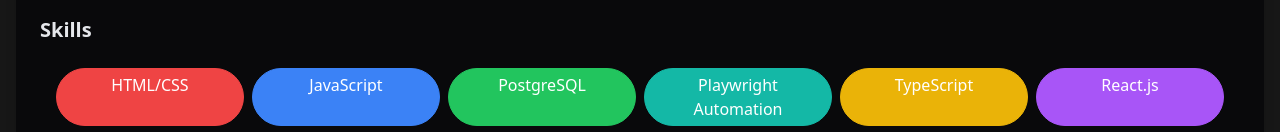
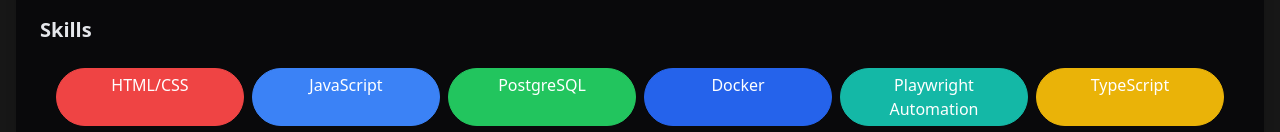
Before and after one commit to SethMarina77/Personal-Portfolio-Ongoing, a React (Vite) app in the folder my-portfolio/: page / in a window 1280 px wide. Shown: the part 817-949 px from the top of the page. Built offline with nearby package versions, Linux system fonts and the light colour scheme.

Commit message:
Update Home.jsx

```diff
--- a/my-portfolio/src/Pages/Home.jsx
+++ b/my-portfolio/src/Pages/Home.jsx
@@ -70,6 +70,9 @@
               </li>
               <li class="border rounded-full px-3 py-1 text-center text-white bg-green-500 border-green-500">
                 PostgreSQL
+              </li>
+              <li class="border rounded-full px-3 py-1 text-center text-white bg-blue-600 border-blue-600">
+                Docker
               </li>
               <li class="border rounded-full px-3 py-1 text-center text-white bg-teal-500 border-teal-500">
                 Playwright Automation
```
